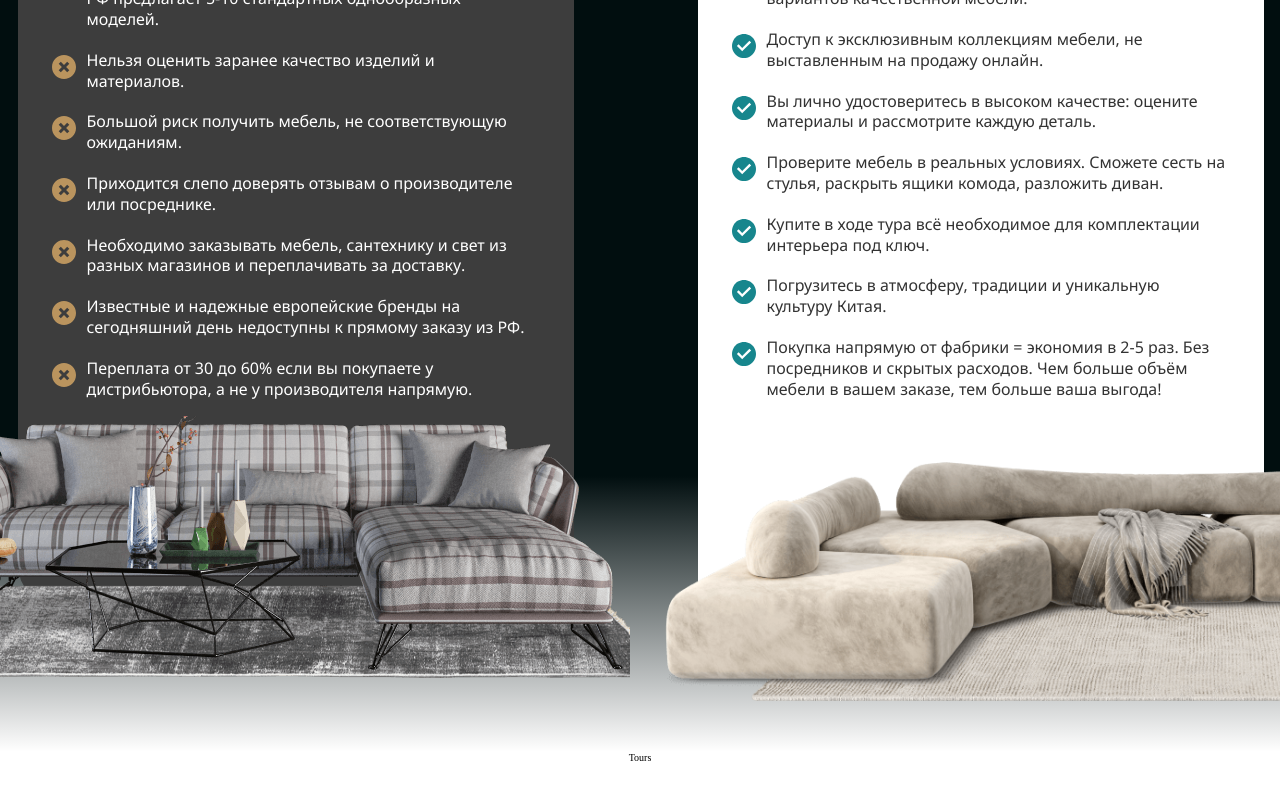
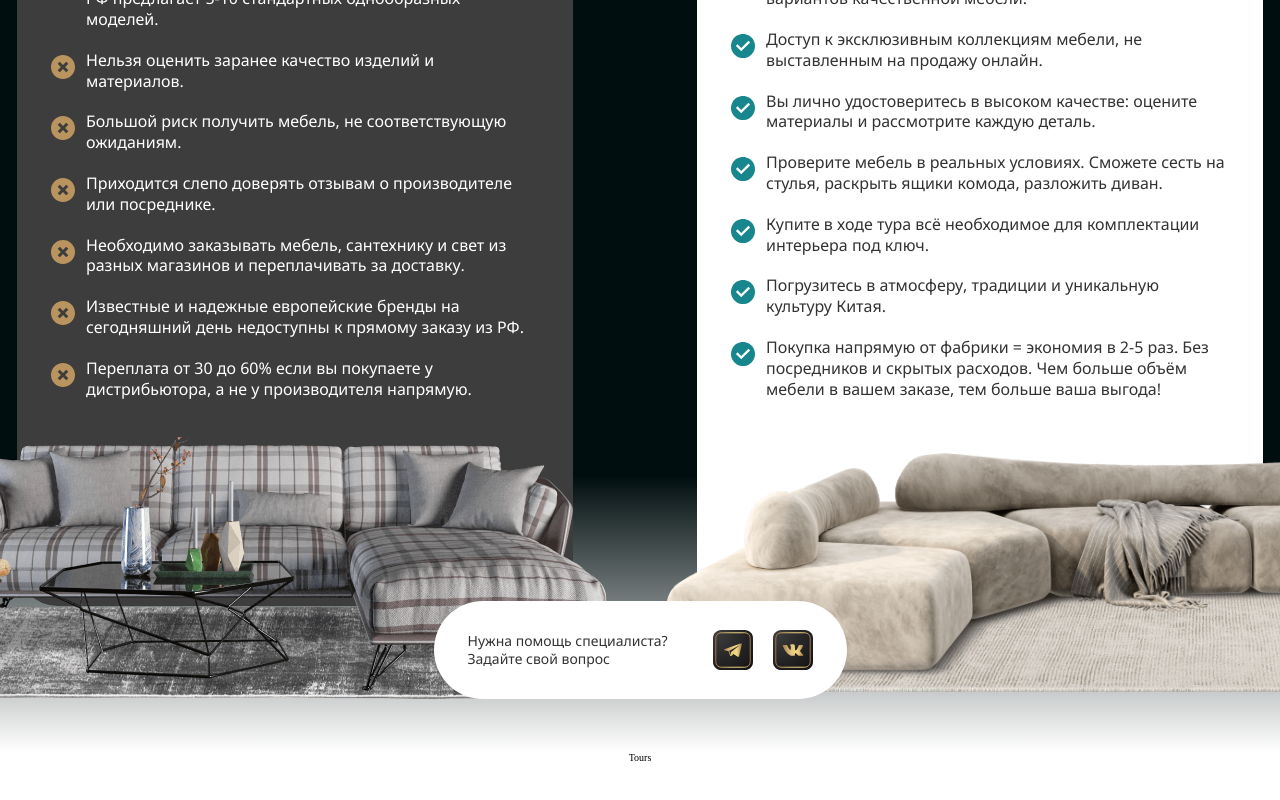
Before and after one commit to SubwaySerfer/B2B-testApp, a Vue app: page /home in a window 1280 px wide. Shown: the part 1786-2586 px from the top of the page. Built offline with nearby package versions, Linux system fonts and the light colour scheme; a web font is replaced by a local one.

Commit message:
fix: z-index & media-block

```diff
--- a/src/components/home/ComparisonHomeInfo.vue
+++ b/src/components/home/ComparisonHomeInfo.vue
@@ -99,7 +99,17 @@
         <img class="buy-info__img buy-info__img buy-info__img__mr-left" src="/assets/images/home/sofa-comparison-2.png"
           alt="light sofa with magazine table and armchair.">
       </div>
-      <div></div>
+      <div class="main-block__media-block">
+        <figure class="media-block__background">
+          <p class="media-block__description">Нужна помощь специалиста?
+            Задайте свой вопрос</p>
+          <div class="media-block__links">
+            <img src="/assets/icons/header/tg-icon.svg" class="media-block__links__icons" alt="our telegram button.">
+            <img src="/assets/icons/header/vk-icon.svg" class="media-block__links__icons" alt="out vk button.">
+          </div>
+        </figure>
+
+      </div>
     </div>
   </section>
 </template>
@@ -201,8 +211,11 @@
 .home-comparison__main-block {
   display: flex;
   flex-direction: row;
+  justify-content: center;
+  flex-wrap: wrap;
   gap: 12.4rem;
-  padding-left: 12.5rem;
+  row-gap: 0;
+  /* padding-left: 12.5rem; */
 }
 
 .main-block__buy-info {
@@ -268,12 +281,53 @@
 }
 
 .buy-info__img__mr-rght {
-  margin-right: 20rem;
-  transform: translateY(-16px);
+  margin-right: 21rem;
+  transform: translateY(.5rem);
 }
 
 .buy-info__img__mr-left {
   margin-left: 23rem;
-  margin-top: 3rem;
+  margin-top: 2.1rem;
+}
+
+.main-block__media-block {
+  display: flex;
+  justify-content: center;
+  flex: 0 1 100%;
+  z-index: 2;
+  transform: translateY(-0.5rem);
+}
+
+.media-block__background {
+  background: #FFF;
+  height: 9.8rem;
+  width: 41.3rem;
+  display: flex;
+  flex-direction: row;
+  align-items: center;
+  padding: 2.9rem 3.4rem;
+  border-radius: 20rem;
+  gap: 2.3rem;
+}
+
+.media-block__description {
+  color: #333;
+  font-size: 1.4rem;
+  font-style: normal;
+  font-weight: 400;
+  line-height: 130%;
+  width: 22.3rem;
+  text-align: start;
+}
+
+.media-block__links {
+  display: flex;
+  flex-direction: row;
+  align-items: center;
+  gap: 2rem;
+}
+
+.media-block__links__icons {
+  cursor: pointer;
 }
 </style>
--- a/src/components/home/PromoHomeSection.vue
+++ b/src/components/home/PromoHomeSection.vue
@@ -123,6 +123,7 @@
 }
 
 .info-block__aside-info {
+  z-index: 2;
   display: flex;
   flex-direction: column;
   gap: 2rem;
```
